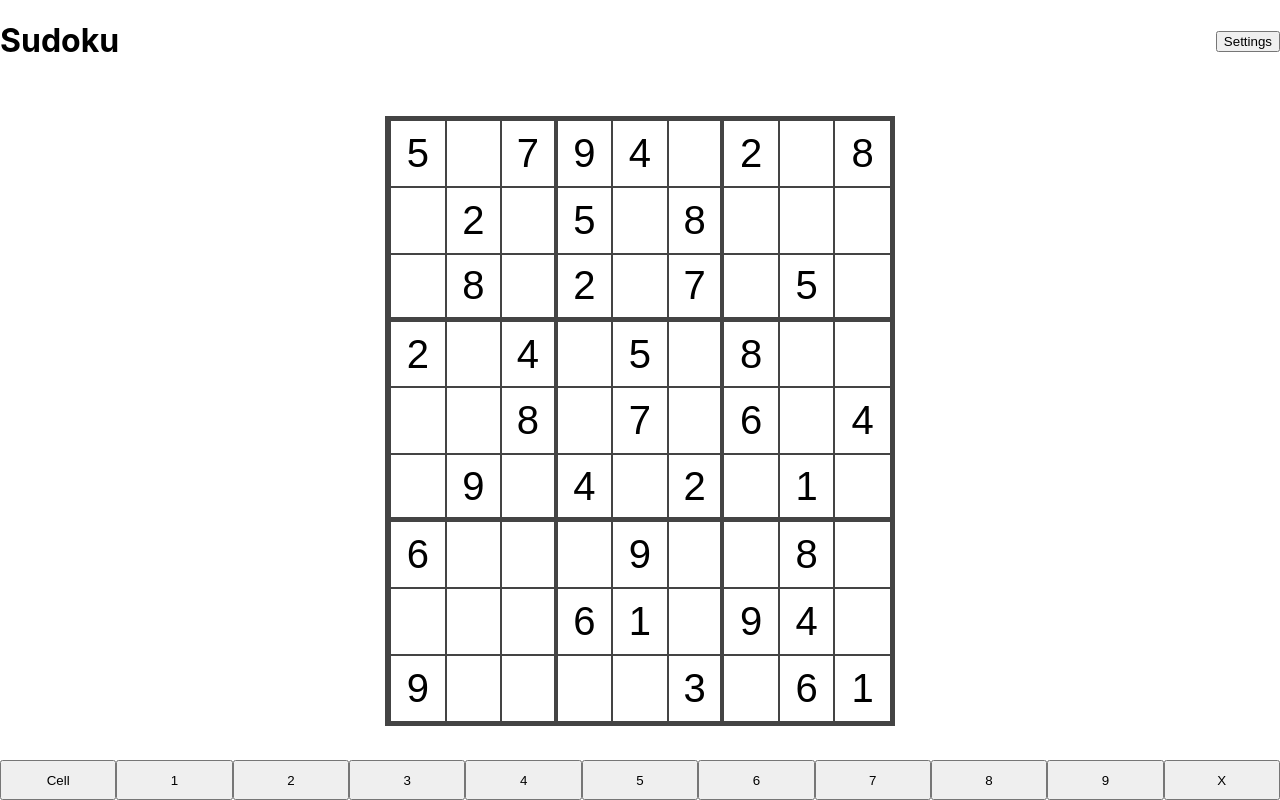
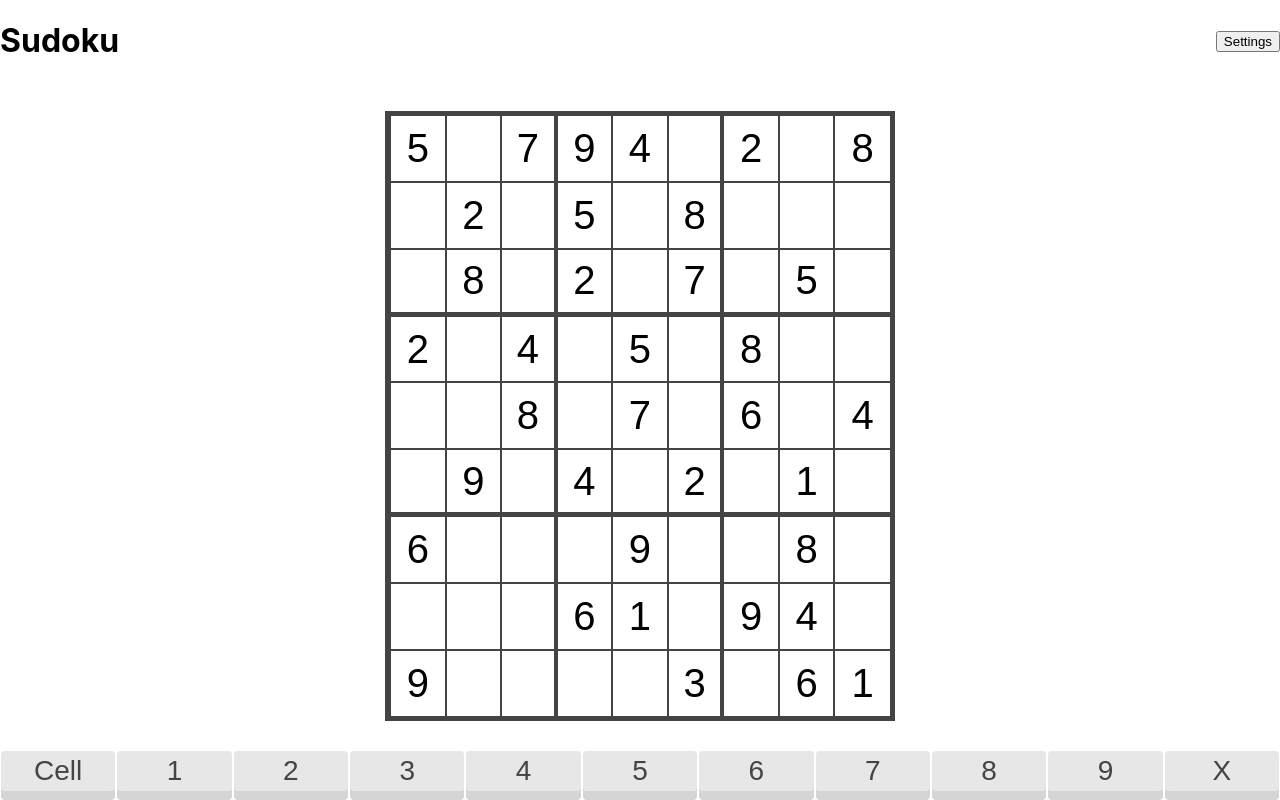
Before and after one commit to oktalk/sudoku, a React (Create React App) app: page / in a window 1280 px wide. Built offline with nearby package versions, Linux system fonts and the light colour scheme.

Commit message:
button styles

```diff
--- a/src/App.css
+++ b/src/App.css
@@ -71,17 +71,6 @@
   background-color: red;
 }
 
-.cell-inputs {
-  width: 100%;
-  display: flex;
-  justify-content: space-evenly;
-  align-items: center;
-}
-.cell-input {
-  flex: 1;
-  height: 40px;
-}
-
 .label {position: relative;}
 .notes {
   pointer-events: none;
@@ -136,6 +125,41 @@
   display: flex;
   justify-content: center;
   align-items: center;
+}
+
+/* Buttons */
+.cell-inputs {
+  width: 100%;
+  display: flex;
+  justify-content: space-evenly;
+  align-items: center;
+}
+.cell-input {
+  flex: 1;
+  height: 40px;
+}
+.button {
+  display: inline-block;
+  margin: 1px 1px 9px;
+  font-size: 3.5vh;
+  cursor: pointer;
+  text-align: center;
+  text-decoration: none;
+  color: #444;
+  background-color: #e7e7e7;
+  border: none;
+  border-radius: 4px;
+  box-shadow: 0 9px #d6d5d5;
+}
+
+.button:hover {
+  background-color: #dfdfdf
+}
+
+.button:active {
+  background-color: #dfdfdf;
+  box-shadow: 0 5px #d6d5d5;
+  transform: translateY(4px);
 }
 
 /* Utilities */
--- a/src/views/CellControls.tsx
+++ b/src/views/CellControls.tsx
@@ -9,7 +9,7 @@ export default function CellControls() {
   return (
     <div className="cell-inputs">
       <button
-        className='cell-input'
+        className='cell-input button'
         onClick={() => setToggle(!toggle)}
       >
         {toggle ? "Cell" : "Note"}
@@ -17,7 +17,7 @@ export default function CellControls() {
       {[1,2,3,4,5,6,7,8,9].map((item, index) => {
         return (
           <button
-            className='cell-input'
+            className='cell-input button'
             key={index / item}
             onClick={() => {
               if (!selectedCell) return;
@@ -36,7 +36,7 @@ export default function CellControls() {
         );
       })}
       <button
-        className='cell-input'
+        className='cell-input button'
         onClick={() => {
           const initValue = toggle ? 0 : [0,0,0,0,0,0,0,0,0];
           console.log(initValue);
--- a/src/views/RenderBoard.tsx
+++ b/src/views/RenderBoard.tsx
@@ -4,8 +4,8 @@ import RenderRow from './RenderRow';
 
 // function to render a sudoku board form the board array
 export default function RenderBoard() {
-  const {state: {board, boardNotes}} = useGame();
-  console.log(boardNotes);
+  const {state: {board}} = useGame();
+
   return (
     <div className='game-board grid'>
       {board.map((row, rowIndex) => <RenderRow key={rowIndex} row={row} rowIndex={rowIndex} />)}
--- a/src/views/RenderCell.tsx
+++ b/src/views/RenderCell.tsx
@@ -29,9 +29,11 @@ export default function RenderCell({cell, rowIndex, colIndex} : {cell: number, r
     <div className={`cell cell-${rowIndex}-${colIndex} ${active ? 'active' : ''} ${error ? 'error' : ''}`}>
       <label className='label' htmlFor="cellValue">
         <span className='notes'>
-          {boardNotes[rowIndex][colIndex].map((cellNote, index) => (
-            <span key={index + (rowIndex*9+colIndex)}>{cellNote !== 0 ? cellNote : ''}</span>
-          ))}
+          {cell === 0 &&
+            (boardNotes[rowIndex][colIndex].map((cellNote, index) => (
+              <span key={index + (rowIndex*9+colIndex)}>{cellNote !== 0 ? cellNote : ''}</span>
+            )))
+          }
         </span>
         <input
           type="text"
```
